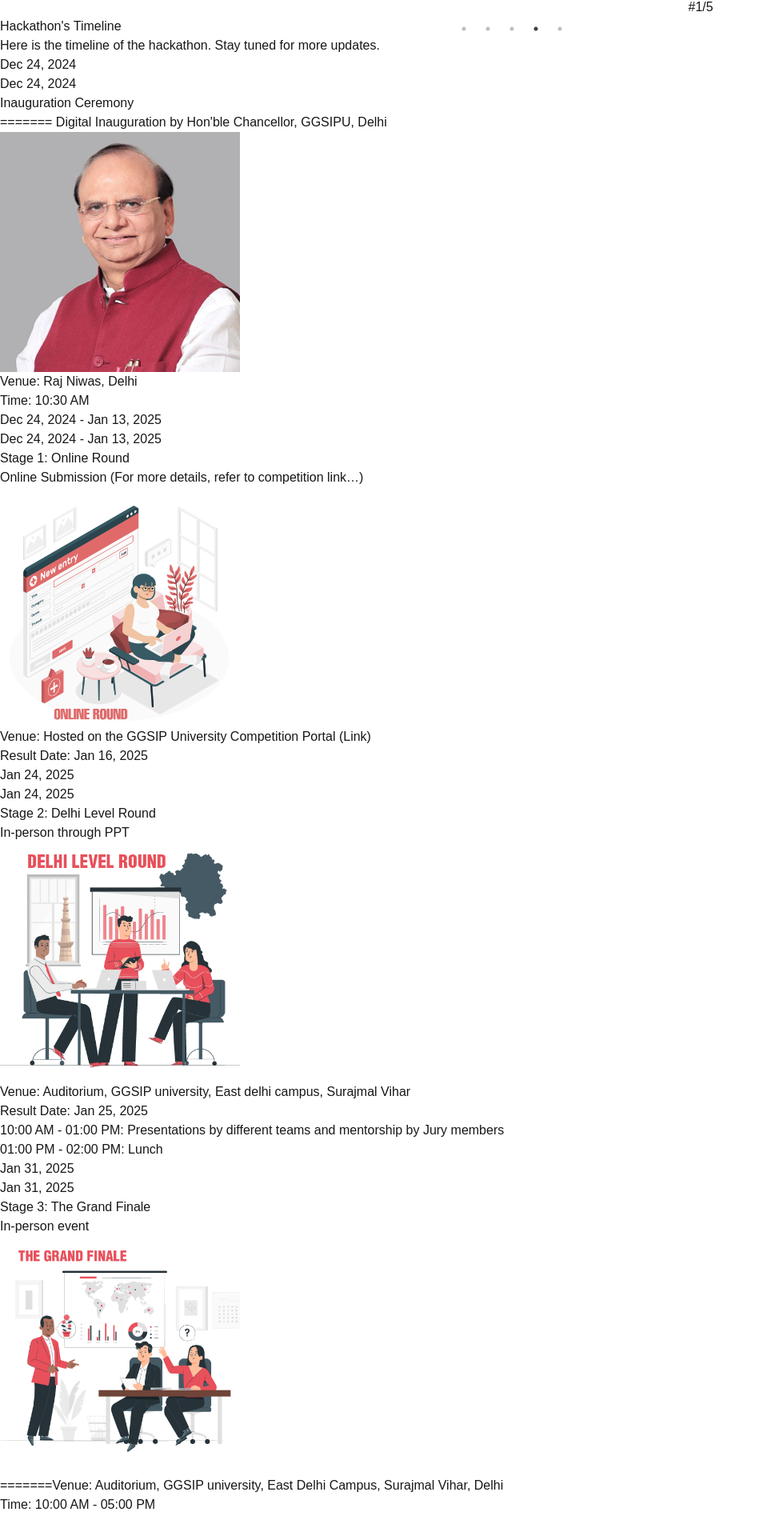
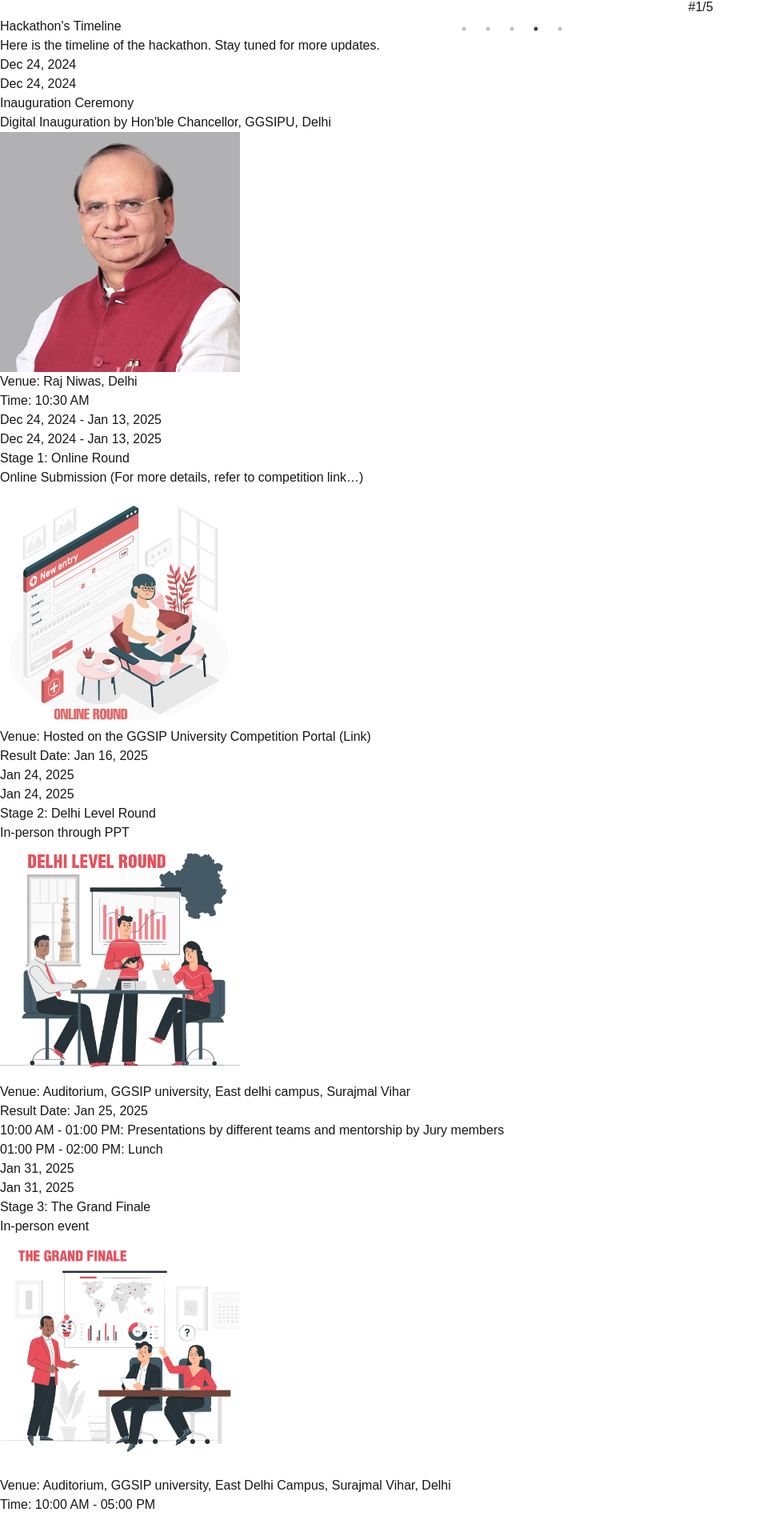
Before and after one commit to Avnish-oP/sdi2025-website, a Next.js app: page / in a window 1280 px wide. Shown: the part 2121-4041 px from the top of the page at 80% size, without its empty margins (0-954 px from the left). Built offline with nearby package versions, Linux system fonts and the light colour scheme.

Commit message:
Update Schedule.tsx Correction in Text

```diff
--- a/src/components/Schedule.tsx
+++ b/src/components/Schedule.tsx
@@ -12,7 +12,6 @@
                 Inauguration Ceremony
               </h1>
               <p className="text-neutral-800 text-sm md:text-lg font-normal mb-8">
-=======
                 Digital Inauguration by Hon&apos;ble Chancellor, GGSIPU, Delhi
               </p>
               <div className="">
@@ -161,7 +160,6 @@
               </div>
               <div className="flex flex-col md:flex-row gap-4">
                 <p className="text-neutral-800 text-sm md:text-lg font-normal mt-4">
-=======
                   <span className="text-indigo-600 text-xl">Venue:</span> Auditorium, GGSIP university,  East Delhi Campus,  Surajmal Vihar, Delhi
                 </p>
               </div>
```
